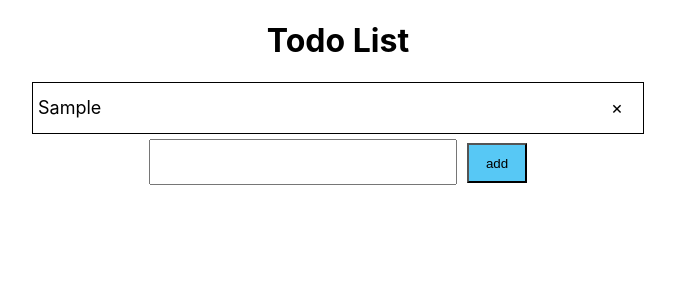
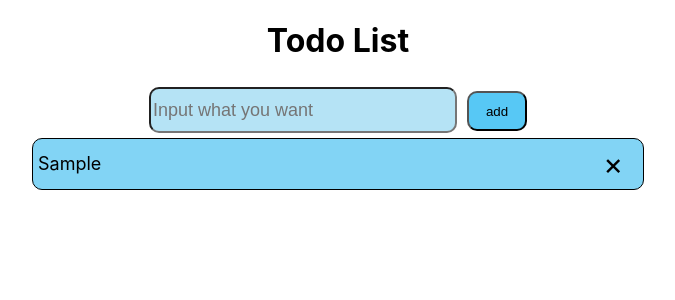
Before and after one commit to AFS-Bootcamp-202207-Class-3-2/Todo-List-Tin, a React (Create React App) app: page / in a window 1280 px wide. Both pictures are taken after typing "Sample" into the empty fields and a click on the button "add". Shown: the top 300 px of the page, without its empty margins (302-977 px from the left). Built offline with nearby package versions, Linux system fonts and the light colour scheme.

Commit message:
feat: add css style

```diff
--- a/src/features/todoList/TodoGenerator/index.css
+++ b/src/features/todoList/TodoGenerator/index.css
@@ -5,6 +5,7 @@
 }
 .generator__btn{
     background: rgb(87, 200, 245);
+    border-radius: 10px;
     width: 60px;
     height: 40px;
     margin-left: 10px;
@@ -13,4 +14,6 @@
     width: 300px;
     line-height: 40px;
     font-size: 18px;
+    border-radius: 10px;
+    background-color: rgb(181, 227, 245);
 }
--- a/src/features/todoList/TodoGenerator/index.jsx
+++ b/src/features/todoList/TodoGenerator/index.jsx
@@ -29,6 +29,7 @@ export default function TodoGenerator() {
         value={todoText}
         onChange={(e) => setTodoText(e.target.value)}
         onKeyDown={onEnter}
+        placeholder = 'Input what you want'
       />
       <input
         className="generator__btn"
--- a/src/features/todoList/TodoItem/index.css
+++ b/src/features/todoList/TodoItem/index.css
@@ -10,13 +10,42 @@
     display: flex;
     flex: 1;
     position: relative;
+    border-radius: 10px;
+    background-color: rgb(130, 212, 245);
+    transition: all 2s;
+}
+.item:hover {
+    background-color: rgb(42, 176, 230);
+}
+
+.item_to_done {
+    border: 1px solid black;
+    margin: 5px auto;
+    width: 600px;
+    height: 40px;
+    font-size: 18px;
+    text-align: left;
+    line-height: 40px;
+    padding: 5px;
+    display: flex;
+    flex: 1;
+    position: relative;
+    border-radius: 10px;
+    background-color: rgb(245, 121, 39);
+    transition: all 2s;
 }
 
 .item_done {
     text-decoration:line-through;
+    color: rgb(53, 67, 83);
 }
 
 .item_delete {
     position:  absolute;
     right: 20px;
+    font-size: 30px;
 }
+
+.item_delete:hover {
+    text-shadow: 0 0 10px red,0 0 20px red,0 0 30px red,0 0 40px red;
+}
--- a/src/features/todoList/TodoItem/index.jsx
+++ b/src/features/todoList/TodoItem/index.jsx
@@ -14,7 +14,7 @@ export default function TodoItem(props) {
   };
 
   return (
-    <div className="item">
+    <div className={itemValue.done ? "item_to_done" : "item"}>
       <div
         className={itemValue.done ? "item_done" : ""}
         onClick={clickDone}
--- /dev/null
+++ b/src/features/todoList/TodoList/index.css
@@ -0,0 +1,5 @@
+.list_container {
+    display: flex;
+    flex-direction: column;
+    margin: auto;
+}
--- a/src/features/todoList/TodoList/index.jsx
+++ b/src/features/todoList/TodoList/index.jsx
@@ -1,12 +1,13 @@
 import TodoGenerator from "../TodoGenerator";
 import TodoGroup from "../TodoGroup";
+import "./index.css";
 
 export default function TodoList() {
   return (
-    <>
+    <div className="list_container">
       <h1>Todo List</h1>
-      <TodoGroup/>
       <TodoGenerator />
-    </>
+      <TodoGroup />
+    </div>
   );
 }
```
